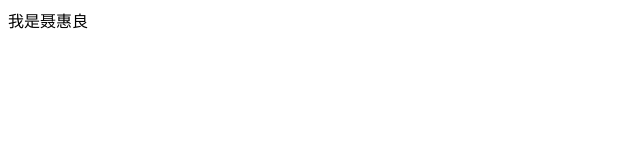
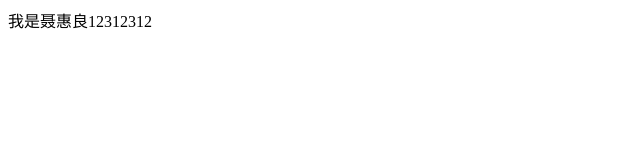
Before and after one commit to tianjianxue/hzithr1605, a plain HTML site: page niehuiliang/index.html in a window 1280 px wide. Shown: the full height of the page, 0-640 px from the left. Drawn offline with Linux system fonts and the light colour scheme.

Commit message:
Update index.html

```diff
--- a/niehuiliang/index.html
+++ b/niehuiliang/index.html
@@ -5,6 +5,6 @@
     <title>Title</title>
 </head>
 <body>
-我是聂惠良
+我是聂惠良12312312
 </body>
 </html>
```
